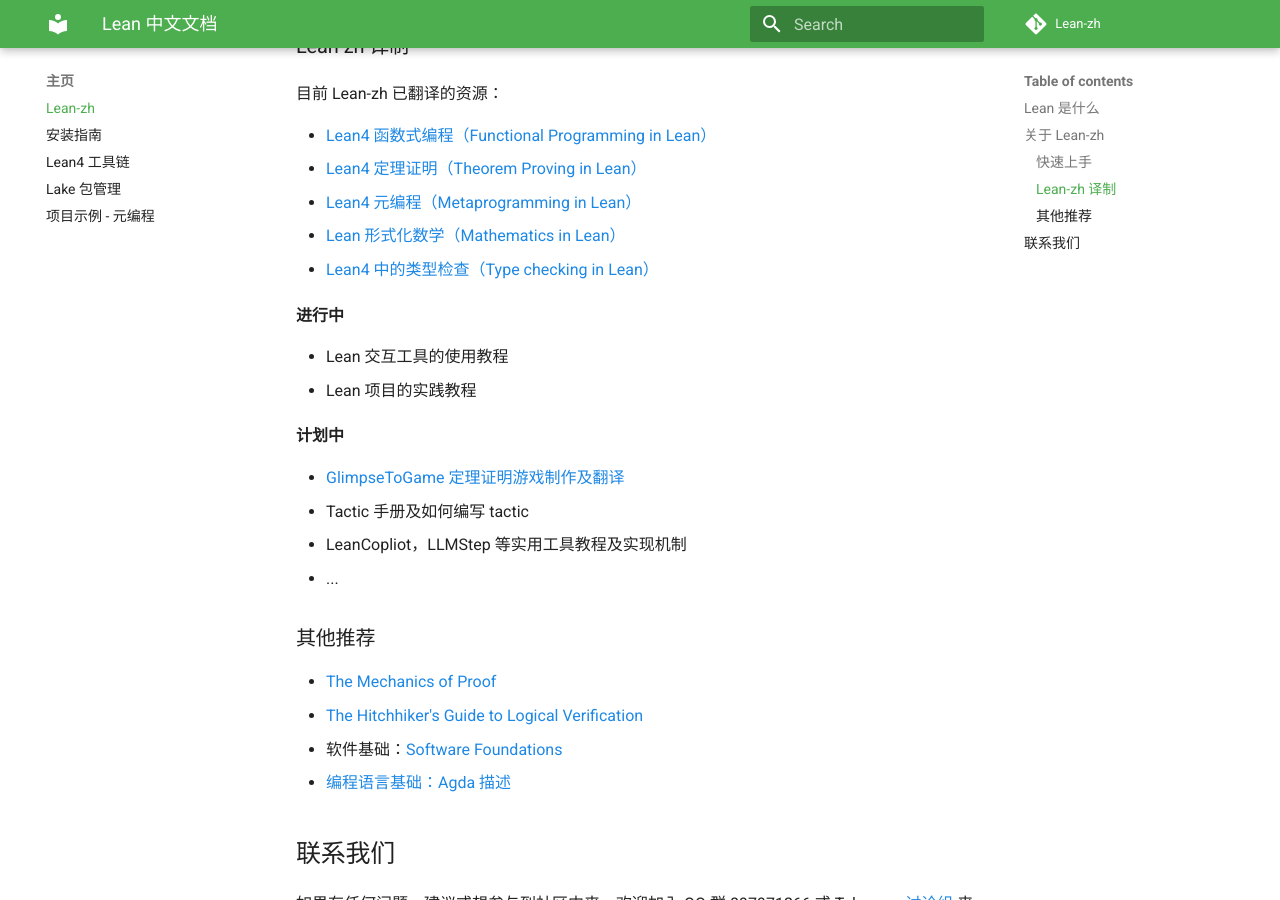
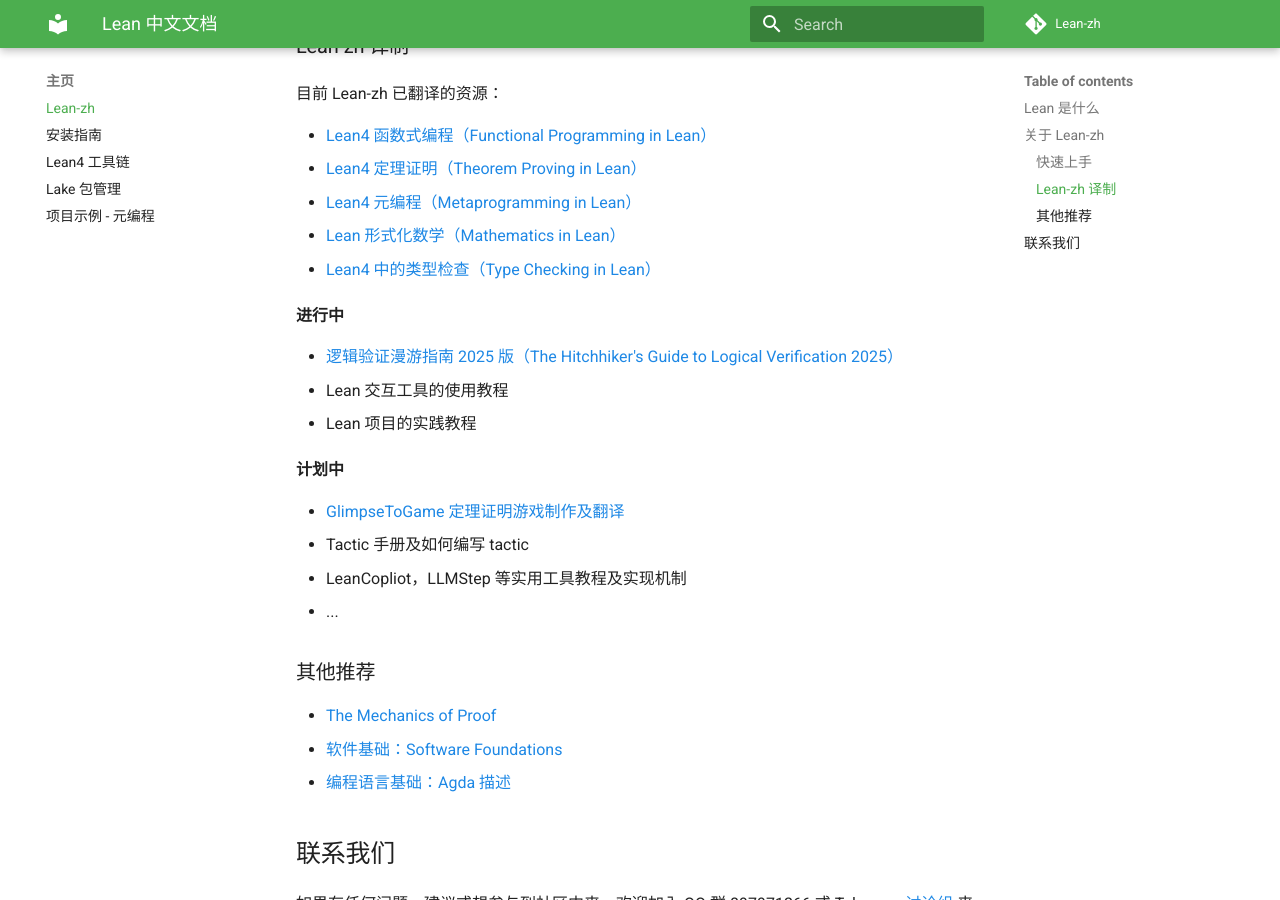
Before and after one commit to Lean-zh/lean-zh.github.io, an MkDocs documentation site: the page built from docs/index.md, in a window 1280 px wide and 900 px high, scrolled down 1201 px. Built offline with MkDocs 1.6.1 and Material for MkDocs 9.7.7, drawn with Linux system fonts in a browser that asks for light colours; comment, search, counter and statistics services are not loaded; the version menu is left out.

Commit message:
Added LoVe2025

```diff
--- a/docs/index.md
+++ b/docs/index.md
@@ -56,27 +56,27 @@
 - [Lean4 定理证明（Theorem Proving in Lean）](https://www.leanprover.cn/tp-lean-zh/)
 - [Lean4 元编程（Metaprogramming in Lean）](https://www.leanprover.cn/mp-lean-zh/)
 - [Lean 形式化数学（Mathematics in Lean）](https://www.leanprover.cn/math-in-lean-zh/)
-- [Lean4 中的类型检查（Type checking in Lean）](https://www.leanprover.cn/type-checking-in-lean-zh/)
+- [Lean4 中的类型检查（Type Checking in Lean）](https://www.leanprover.cn/type-checking-in-lean-zh/)
 
 **进行中**
 
 
-* Lean 交互工具的使用教程
-* Lean 项目的实践教程
+- [逻辑验证漫游指南 2025 版（The Hitchhiker's Guide to Logical Verification 2025）](https://github.com/Lean-zh/LoVe2025-zh)
+- Lean 交互工具的使用教程
+- Lean 项目的实践教程
 
 **计划中**
 
-* [GlimpseToGame 定理证明游戏制作及翻译](https://github.com/Lean-zh/GlimpseToGame)
-* Tactic 手册及如何编写 tactic
-* LeanCopliot，LLMStep 等实用工具教程及实现机制
-* ...
+- [GlimpseToGame 定理证明游戏制作及翻译](https://github.com/Lean-zh/GlimpseToGame)
+- Tactic 手册及如何编写 tactic
+- LeanCopliot，LLMStep 等实用工具教程及实现机制
+- ...
 
 ### 其他推荐
 
 - [The Mechanics of Proof](https://hrmacbeth.github.io/math2001/)
-- [The Hitchhiker's Guide to Logical Verification](https://raw.githubusercontent.com/blanchette/logical_verification_2023/main/hitchhikers_guide.pdf)
-* 软件基础：[Software Foundations](https://coq-zh.github.io/SF-zh/)
-* [编程语言基础：Agda 描述](https://agda-zh.github.io/PLFA-zh/)
+- [软件基础：Software Foundations](https://coq-zh.github.io/SF-zh/)
+- [编程语言基础：Agda 描述](https://agda-zh.github.io/PLFA-zh/)
 
 ## 联系我们
 
```
